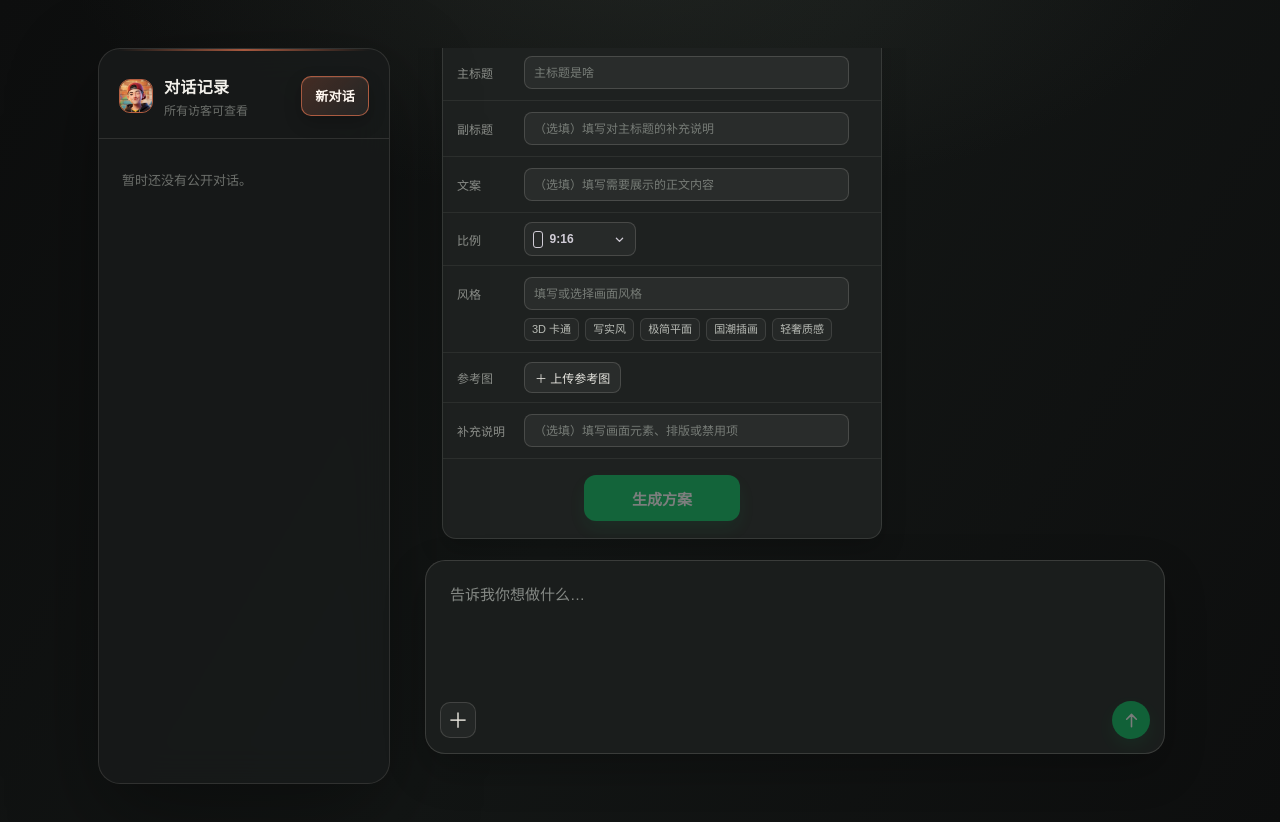
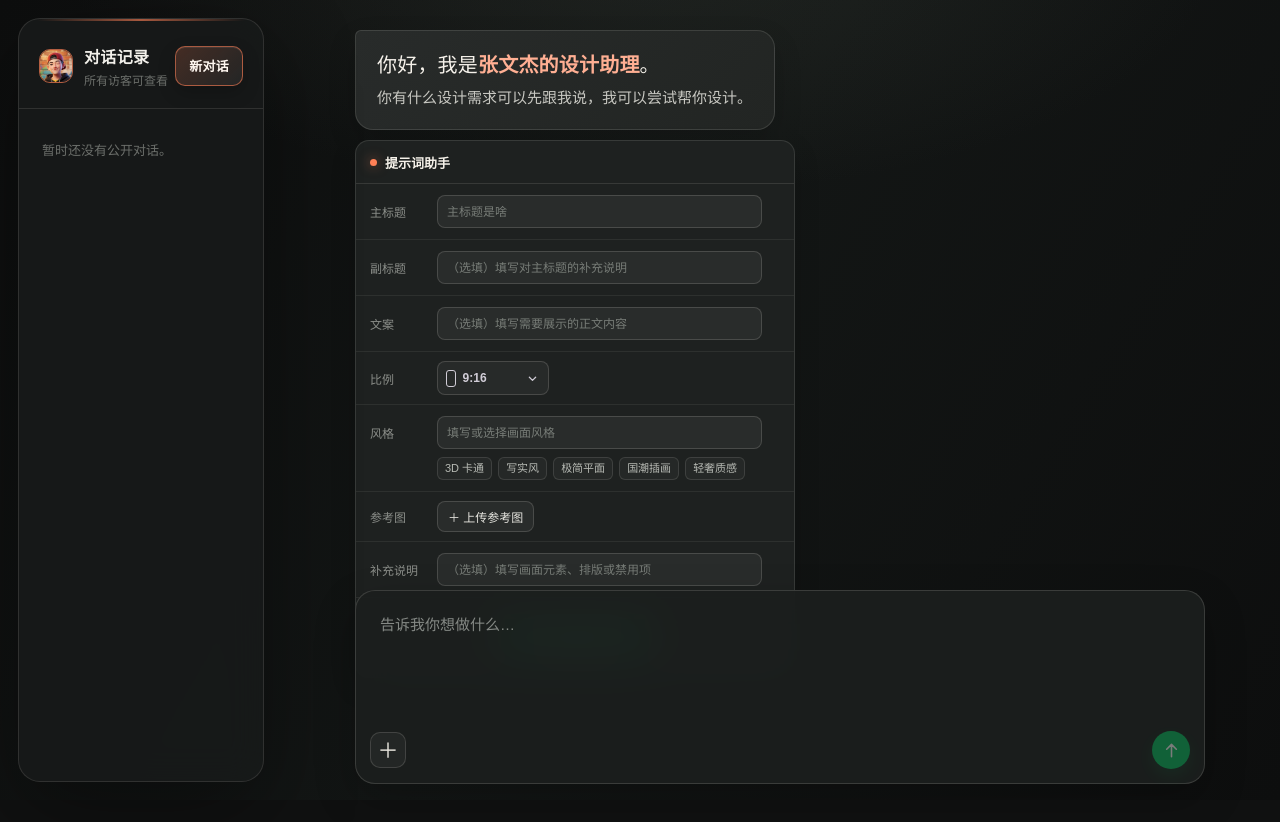
Before and after one commit to iamzwj/richart_clone, a Next.js app: page / in a window 1280 px wide. Shown: the top 822 px of the page. After the commit the page ends 800 px from the top, so only its background shows below. Built offline with nearby package versions, Linux system fonts and the light colour scheme.

Commit message:
style: align assistant layout with xiaodie

```diff
--- a/app/globals.css
+++ b/app/globals.css
@@ -6,10 +6,8 @@ body::before { content: ""; position: fixed; z-index: -1; inset: 0; opacity: .18
 button, textarea { font: inherit; }
 button { -webkit-tap-highlight-color: transparent; }
 button:focus-visible, textarea:focus-visible, a:focus-visible { outline: 2px solid var(--ember); outline-offset: 3px; }
-.workspace { width: min(1180px, 100%); min-height: 100dvh; display: grid; grid-template-columns: 292px minmax(0, 1fr); align-items: center; gap: 18px; margin: 0 auto; padding: clamp(18px, 4vw, 48px); }
-.conversation-sidebar, .wechat-window { min-height: min(820px, calc(100dvh - 64px)); height: min(820px, calc(100dvh - 64px)); }
-.conversation-sidebar { border: 1px solid var(--line); background: rgba(24, 26, 26, .9); box-shadow: 0 30px 90px rgba(0, 0, 0, .36); backdrop-filter: blur(18px); }
-.conversation-sidebar { position: relative; display: flex; flex-direction: column; overflow: hidden; border-radius: 22px; }
+.workspace { min-height: 100dvh; position: relative; }
+.conversation-sidebar { position: fixed; z-index: 4; top: 18px; bottom: 18px; left: 18px; width: 246px; min-height: 0; height: auto; display: flex; flex-direction: column; overflow: hidden; border: 1px solid var(--line); border-radius: 22px; background: rgba(24, 26, 26, .9); box-shadow: 0 30px 90px rgba(0, 0, 0, .36); backdrop-filter: blur(18px); }
 .conversation-sidebar::after { content: ""; position: absolute; top: 0; right: 18px; left: 18px; height: 2px; background: linear-gradient(90deg, transparent, rgba(255,128,86,.78), transparent); opacity: .8; }
 .sidebar-header { display: flex; align-items: center; justify-content: space-between; padding: 25px 20px 20px; border-bottom: 1px solid var(--line); }
 .sidebar-title { display: flex; min-width: 0; align-items: center; gap: 11px; }
@@ -27,7 +25,7 @@ button:focus-visible, textarea:focus-visible, a:focus-visible { outline: 2px sol
 .conversation-item.active::before { background: var(--ember); box-shadow: 0 0 12px rgba(255,128,86,.58); }
 .conversation-item strong { overflow: hidden; color: #e8e7e1; font-size: 13px; font-weight: 570; letter-spacing: .01em; text-overflow: ellipsis; white-space: nowrap; }
 .empty-list { margin: 20px 12px; color: var(--faint); font-size: 13px; line-height: 1.7; }
-.wechat-window { width: 100%; display: grid; grid-template-rows: minmax(0, 1fr) auto; min-width: 0; }
+.wechat-window { position: relative; width: auto; min-width: 0; min-height: 100dvh; height: 100dvh; margin-left: 280px; display: grid; grid-template-rows: minmax(0, 1fr); }
 .chat-header { min-height: 72px; display: flex; align-items: center; justify-content: center; padding: 13px 20px; border-bottom: 1px solid var(--line); background: rgba(28, 31, 30, .74); }
 .contact { min-width: 0; text-align: center; }
 .contact h1 { margin: 0; overflow: hidden; color: #f5f2ec; font-size: 16px; font-weight: 630; letter-spacing: .015em; line-height: 1.4; text-overflow: ellipsis; white-space: nowrap; }
@@ -39,8 +37,8 @@ button:focus-visible, textarea:focus-visible, a:focus-visible { outline: 2px sol
 .new-chat { width: 34px; height: 34px; display: grid; place-items: center; padding: 0; justify-self: end; border: 1px solid transparent; border-radius: 10px; background: transparent; color: #b7b9b4; cursor: pointer; font-size: 23px; font-weight: 300; line-height: 1; transition: color .18s ease, background .18s ease; }
 .new-chat:hover { background: rgba(255,255,255,.075); color: #fff; }
 .new-chat:disabled { cursor: not-allowed; opacity: .4; }
-.conversation { overflow-y: auto; display: flex; flex-direction: column; gap: 20px; padding: 22px clamp(19px, 3vw, 34px) 24px; background: transparent; }
-.chat-row { width: min(83%, 610px); align-self: flex-start; }
+.conversation { overflow-y: auto; display: flex; flex-direction: column; gap: 20px; padding: 30px max(30px, calc((100% - 850px) / 2)) 220px; background: transparent; }
+.chat-row { width: min(83%, 680px); align-self: flex-start; }
 .chat-row.user { align-self: flex-end; }
 .message-content { min-width: 0; max-width: 100%; }
 .chat-row.assistant .message-content { width: 100%; }
@@ -135,7 +133,7 @@ button:focus-visible, textarea:focus-visible, a:focus-visible { outline: 2px sol
 .image-gallery a, .preview-card a { color: #b9ed81; text-decoration: none; }
 .image-gallery a:hover, .preview-card a:hover { color: #fff; text-decoration: underline; }
 .error { align-self: center; max-width: 90%; margin: 0; padding: 9px 13px; border: 1px solid rgba(255,130,112,.28); border-radius: 10px; background: rgba(102, 39, 31, .42); color: #ffc1b7; font-size: 13px; line-height: 1.5; text-align: center; }
-.composer { position: relative; width: min(100%, 740px); margin: 0 auto clamp(18px, 3vw, 30px); padding: 14px; border: 1px solid rgba(239,236,226,.15); border-radius: 20px; background: rgba(28,31,30,.92); box-shadow: 0 16px 42px rgba(0,0,0,.24); backdrop-filter: blur(18px); }
+.composer { position: absolute; z-index: 5; right: max(30px, calc((100% - 850px) / 2)); bottom: 16px; left: max(30px, calc((100% - 850px) / 2)); padding: 14px; border: 1px solid rgba(239,236,226,.15); border-radius: 20px; background: rgba(28,31,30,.92); box-shadow: 0 16px 42px rgba(0,0,0,.24); backdrop-filter: blur(18px); }
 .composer.dragging-reference::before { content: "松开即可上传参考图"; position: absolute; z-index: 2; inset: 7px; display: grid; place-items: center; border: 1px dashed rgba(255,128,86,.9); border-radius: 14px; background: rgba(42,26,22,.94); color: #ffd1c1; font-size: 14px; font-weight: 620; pointer-events: none; }
 .composer-row { display: flex; flex-direction: column; gap: 10px; }
 .composer textarea { width: 100%; min-width: 0; resize: none; min-height: 116px; max-height: 220px; padding: 9px 10px; border: 0; border-radius: 10px; outline: 0; color: var(--text); background: transparent; font-size: 15px; line-height: 1.5; }
@@ -161,6 +159,6 @@ button:focus-visible, textarea:focus-visible, a:focus-visible { outline: 2px sol
 .preview-card img { display: block; max-width: 100%; max-height: calc(90dvh - 104px); border-radius: 8px; object-fit: contain; }
 .close-preview { position: absolute; top: 9px; right: 10px; width: 29px; height: 29px; border: 1px solid var(--line); border-radius: 9px; background: rgba(255,255,255,.06); color: #fff; cursor: pointer; font-size: 20px; }
 .close-preview:hover { background: rgba(255,255,255,.14); }
-@media (max-width: 840px) { .workspace { grid-template-columns: 244px minmax(0, 1fr); gap: 13px; padding: 18px; } .conversation-sidebar, .wechat-window { min-height: calc(100dvh - 36px); height: calc(100dvh - 36px); } .chat-row { width: 88%; } }
-@media (max-width: 690px) { .workspace { display: block; padding: 0; } .conversation-sidebar { display: none; } .wechat-window { width: 100%; min-height: 100dvh; height: 100dvh; } .conversation { padding: 22px 14px 18px; } .chat-row { width: 94%; } .bubble { padding: 11px 13px; font-size: 15px; } .image-gallery { max-width: 320px; } .ratio-grid { gap: 6px; } .ratio-option { min-height: 54px; border-radius: 9px; } .ratio-icon { height: 17px; border-width: 1.5px; } .composer { width: calc(100% - 24px); margin-bottom: max(12px, env(safe-area-inset-bottom)); padding: 10px 11px; border-radius: 17px; } .composer textarea { min-height: 92px; } .upload { width: 34px; height: 34px; } .send { width: 36px; height: 36px; } }
+@media (max-width: 840px) { .conversation-sidebar { left: 14px; width: 230px; } .wechat-window { margin-left: 258px; } .conversation { padding-right: 24px; padding-left: 24px; } .composer { right: 24px; left: 24px; } .chat-row { width: 88%; } }
+@media (max-width: 690px) { .conversation-sidebar { display: none; } .wechat-window { width: 100%; min-height: 100dvh; height: 100dvh; margin-left: 0; } .conversation { padding: 22px 14px 190px; } .chat-row { width: 94%; } .bubble { padding: 11px 13px; font-size: 15px; } .image-gallery { max-width: 320px; } .ratio-grid { gap: 6px; } .ratio-option { min-height: 54px; border-radius: 9px; } .ratio-icon { height: 17px; border-width: 1.5px; } .composer { right: 12px; bottom: max(12px, env(safe-area-inset-bottom)); left: 12px; padding: 10px 11px; border-radius: 17px; } .composer textarea { min-height: 92px; } .upload { width: 34px; height: 34px; } .send { width: 36px; height: 36px; } }
 @media (prefers-reduced-motion: reduce) { *, *::before, *::after { scroll-behavior: auto !important; transition-duration: 0s !important; animation-duration: 0s !important; } }
```
